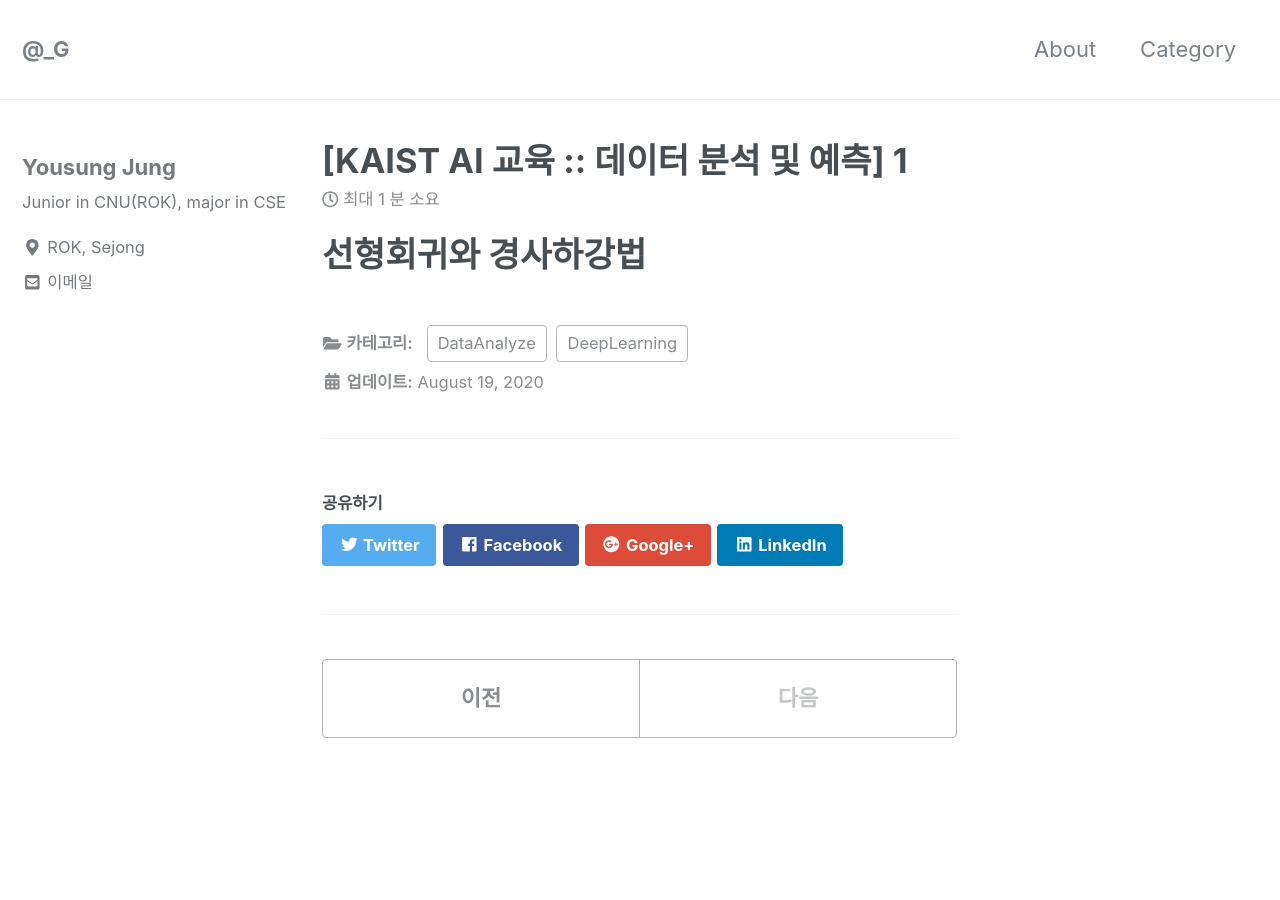
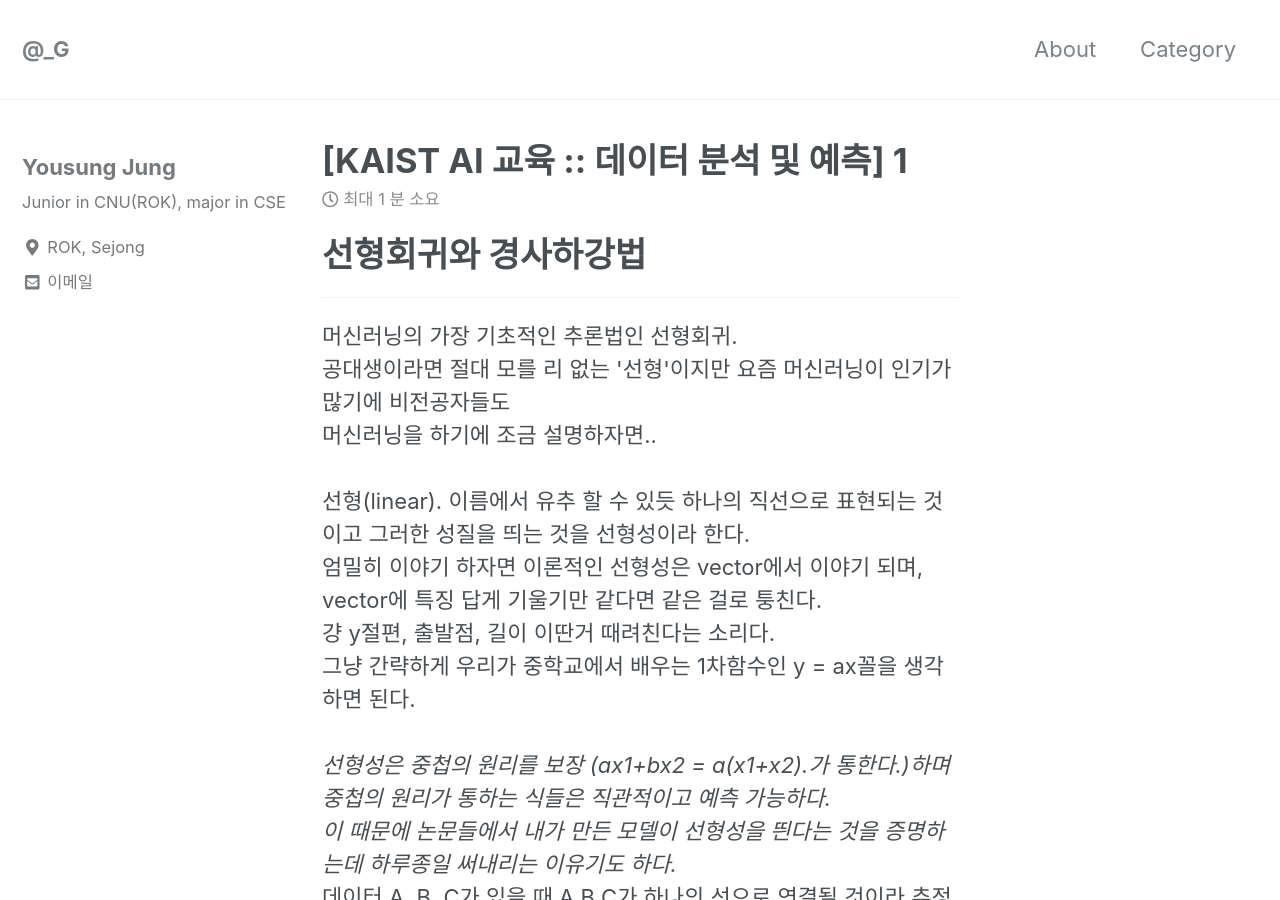
Before and after one commit to can019/can019.github.io, a Jekyll site: the page built from _posts/2020-08-18-KAIST-AI-1.md, in a window 1280 px wide and 900 px high. Built offline with Jekyll 4.4.1, drawn with Linux system fonts in a browser that asks for light colours; nearby versions of some CDN libraries; some of the changed text lies outside the part shown.

Commit message:
20200818_2 modified

```diff
--- a/_posts/2020-08-18-KAIST-AI-1.md
+++ b/_posts/2020-08-18-KAIST-AI-1.md
@@ -4,3 +4,21 @@ date: 2020-08-18 20:15:30 -0400
 categories: DeepLearning DataAnalyze
 ---
 # 선형회귀와 경사하강법
+
+<hr/>
+<p>
+머신러닝의 가장 기초적인 추론법인 선형회귀.<br/>
+공대생이라면 절대 모를 리 없는 '선형'이지만 요즘 머신러닝이 인기가 많기에 비전공자들도 <br/>
+머신러닝을 하기에 조금 설명하자면..<br/><br/>
+
+선형(linear). 이름에서 유추 할 수 있듯 하나의 직선으로 표현되는 것이고 그러한 성질을 띄는 것을 선형성이라 한다.<br/>
+엄밀히 이야기 하자면 이론적인 선형성은 vector에서 이야기 되며, vector에 특징 답게 기울기만 같다면 같은 걸로 퉁친다.<br/>
+걍 y절편, 출발점, 길이 이딴거 때려친다는 소리다.<br/>
+그냥 간략하게 우리가 중학교에서 배우는 1차함수인 y = ax꼴을 생각하면 된다.<br/><br/>
+
+<i>선형성은 중첩의 원리를 보장 (ax1+bx2 = a(x1+x2).가 통한다.)하며 중첩의 원리가 통하는 식들은 직관적이고 예측 가능하다.<br/>
+이 때문에 논문들에서 내가 만든 모델이 선형성을 띈다는 것을 증명하는데 하루종일 써내리는 이유기도 하다.</i><br/>
+
+데이터 A, B, C가 있을 때 A B C가 하나의 선으로 연결될 것이라 추정하는 것이 선형회귀.
+
+</p>
```
